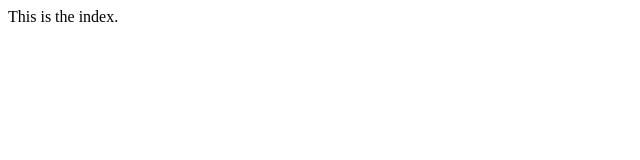
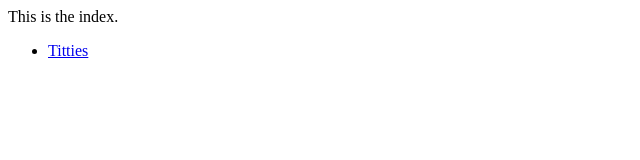
Before and after one commit to yugen/gitFetchPullTest, a plain HTML site: page index.html in a window 1280 px wide. Shown: the full height of the page, 0-640 px from the left. Drawn offline with Linux system fonts and the light colour scheme.

Commit message:
add link

```diff
--- a/index.html
+++ b/index.html
@@ -5,5 +5,8 @@
 </head>
 <body>
     This is the index.
+    <ul>
+        <li><a href="https://pornhub.com">Titties</a></li>
+    </ul>
 </body>
 </html>
```
